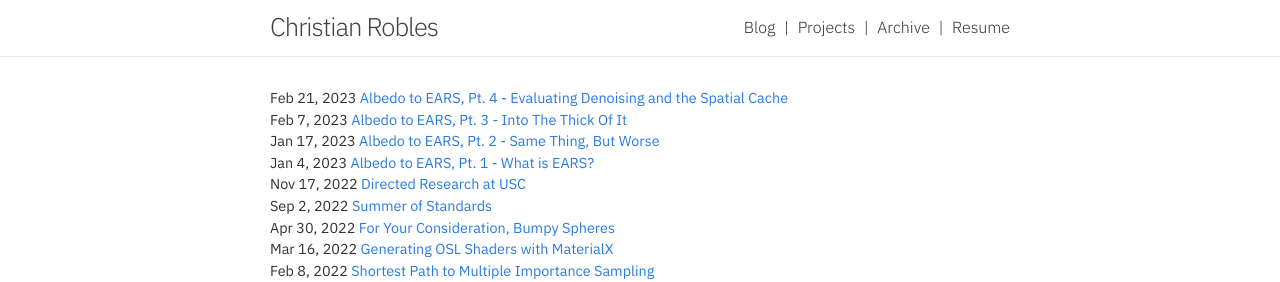
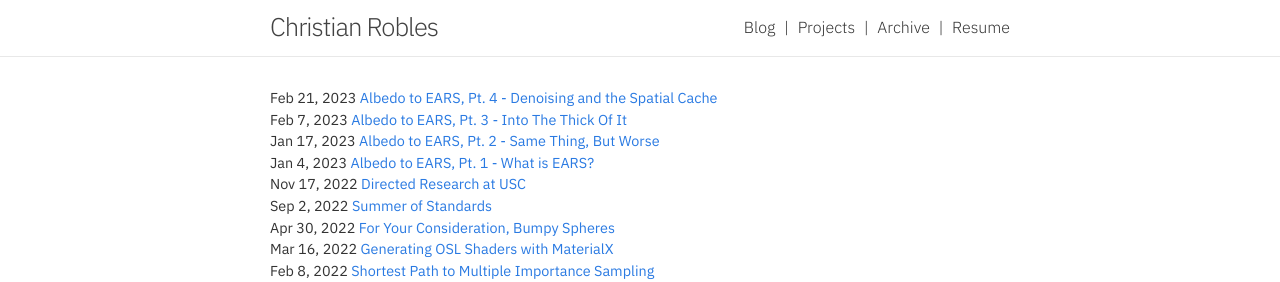
Before and after one commit to roblesch/roblesch.github.io, a Jekyll site: the page built from posts.md, in a window 1280 px wide. Shown: the top 282 px of the page. Built offline with Jekyll 4.4.1, drawn with Linux system fonts in a browser that asks for light colours; nearby versions of some CDN libraries.

Commit message:
phrasing

```diff
--- a/_posts/2023-02-21-ears-4.md
+++ b/_posts/2023-02-21-ears-4.md
@@ -1,6 +1,6 @@
 ---
 layout: post
-title:  "Albedo to EARS, Pt. 4 - Evaluating Denoising and the Spatial Cache"
+title:  "Albedo to EARS, Pt. 4 - Denoising and the Spatial Cache"
 date:   2023-02-21
 author: Christian Robles
 category: blog
@@ -138,7 +138,7 @@ is enough to get some results:
 Very cool! Pretty easy to set up and integrate to the render loop, and I'm surprised how easy it was to get it working
 on both my desktop and my ARM Macbook.
 
-### Evaluating OIDN
+### Exploring OIDN
 
 OIDN produces incredible results, blazingly fast too. Is rendering solved? Why am I even working on this project anymore?
 Although an incredible powerful tool, OIDN is not a not a miracle solution to the rendering problem; as a denoiser it still
@@ -157,7 +157,7 @@ At only 1spp this isn't the fairest test, but I think it emphasizes the point; w
 OIDN cannot deduce a physically plausibly denoised output. Visible above, regions with complex caustic phenomena come out of denoising
 with additional artifacting.
 
-## Evaluating Spatial Caches
+## Spatial Caches
 
 With OIDN squared away, the other key component of ADRRS and EARS is the Spatial Cache.
 
```
